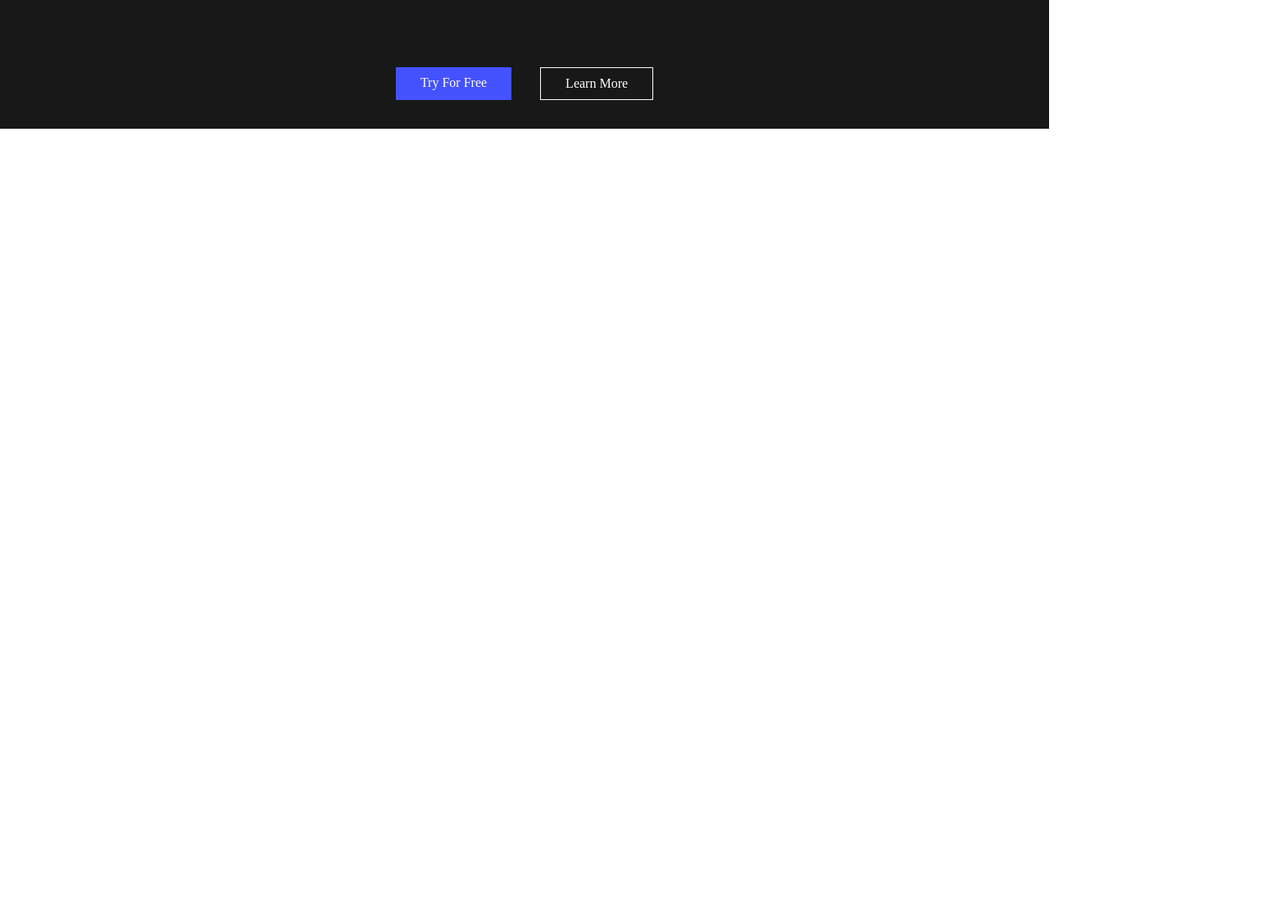
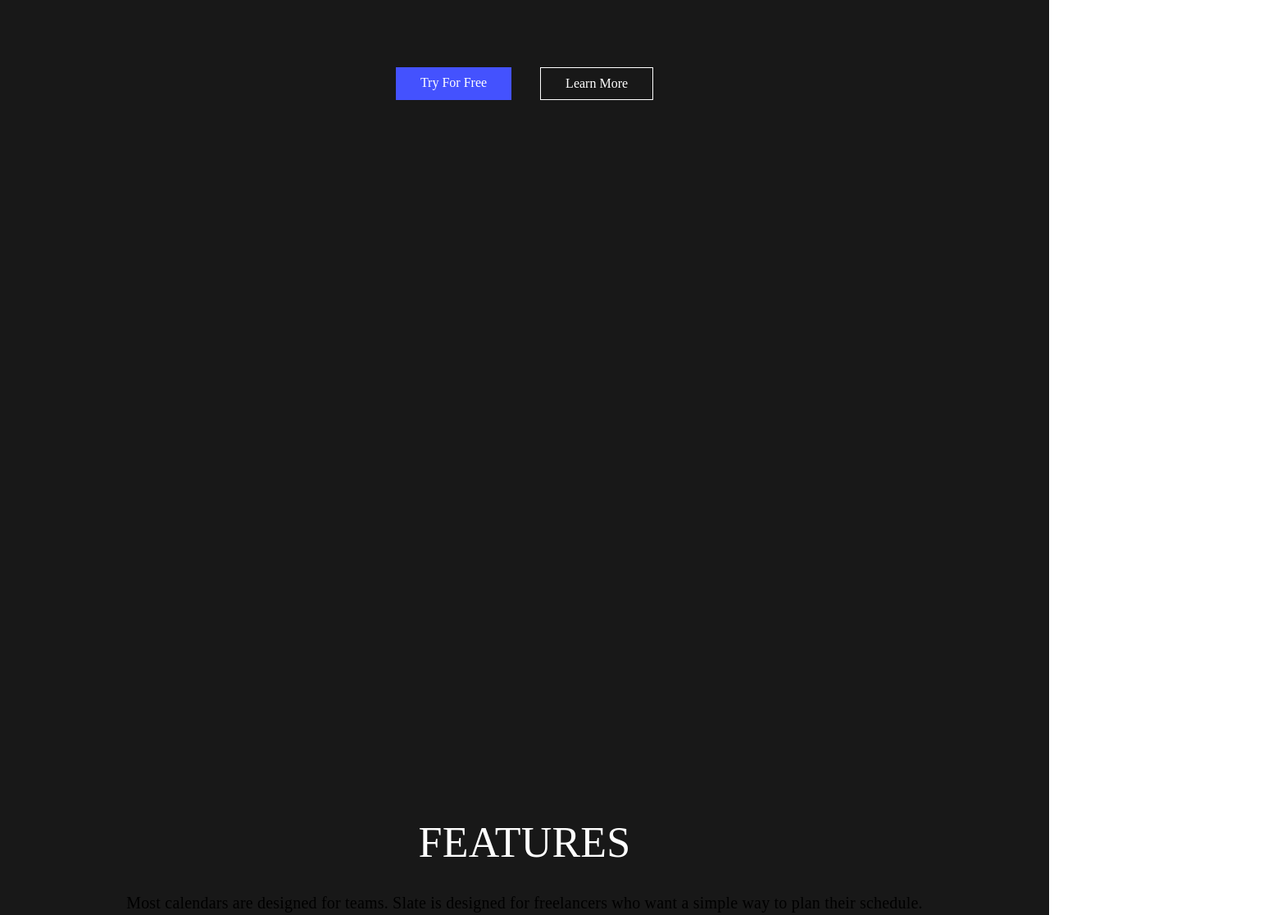
Before and after one commit to ghettoarcher/figma-land, a plain HTML site: page index.html in a window 1280 px wide. Shown: the part 500-1616 px from the top of the page at 82% size, 1552 px wide, since content can reach past the window. Before the commit the page ends 800 px from the top, so only its background shows below. Drawn offline with Linux system fonts and the light colour scheme.

Commit message:
features

```diff
--- a/index.html
+++ b/index.html
@@ -32,6 +32,17 @@
                   <a class="link">Try For Free</a>
                   <a class="link">Learn More</a>
             </div>
+            <div class="big-img">
+                  <!-- <img src="src/styles/img/dash1.png" alt="">
+                  <img src="src/styles/img/dash2.png" alt="">
+                  <img src="src/styles/img/dash3.png" alt=""> -->
+            </div>
+
+            <div class="features">
+                  <div class="features-title">FEATURES</div>
+                  <div class="features-subtitle">Most calendars are designed for teams. Slate is designed for
+                        freelancers who want a simple way to plan their schedule.</div>
+            </div>
 
       </div>
 </body>
--- a/src/styles/style.css
+++ b/src/styles/style.css
@@ -123,3 +123,32 @@
       border: 1px solid var(--light-text, #FFF);
 
 }
+
+.big-img{
+      width: 1552px;
+      height: 840px;
+      padding: 0,13px,252px,13px;
+
+
+}
+
+.features-title{
+      font-size: 52px;
+      font-style: normal;
+      font-weight: 400;
+      line-height: 62px; /* 119.231% */
+      letter-spacing: 0.2px;
+      color: #fff;
+      text-align: center;
+
+}
+
+.features-subtitle{
+      font-size: 20px;
+      font-style: normal;
+      font-weight: 400;
+      line-height: 30px; /* 150% */
+      letter-spacing: 0.2px;
+      padding-top: 27px;
+      text-align: center;
+}
```
Also changed, not shown: src/styles/img/dash1.png (added), src/styles/img/dash2.png (added), src/styles/img/dash3.png (added).
